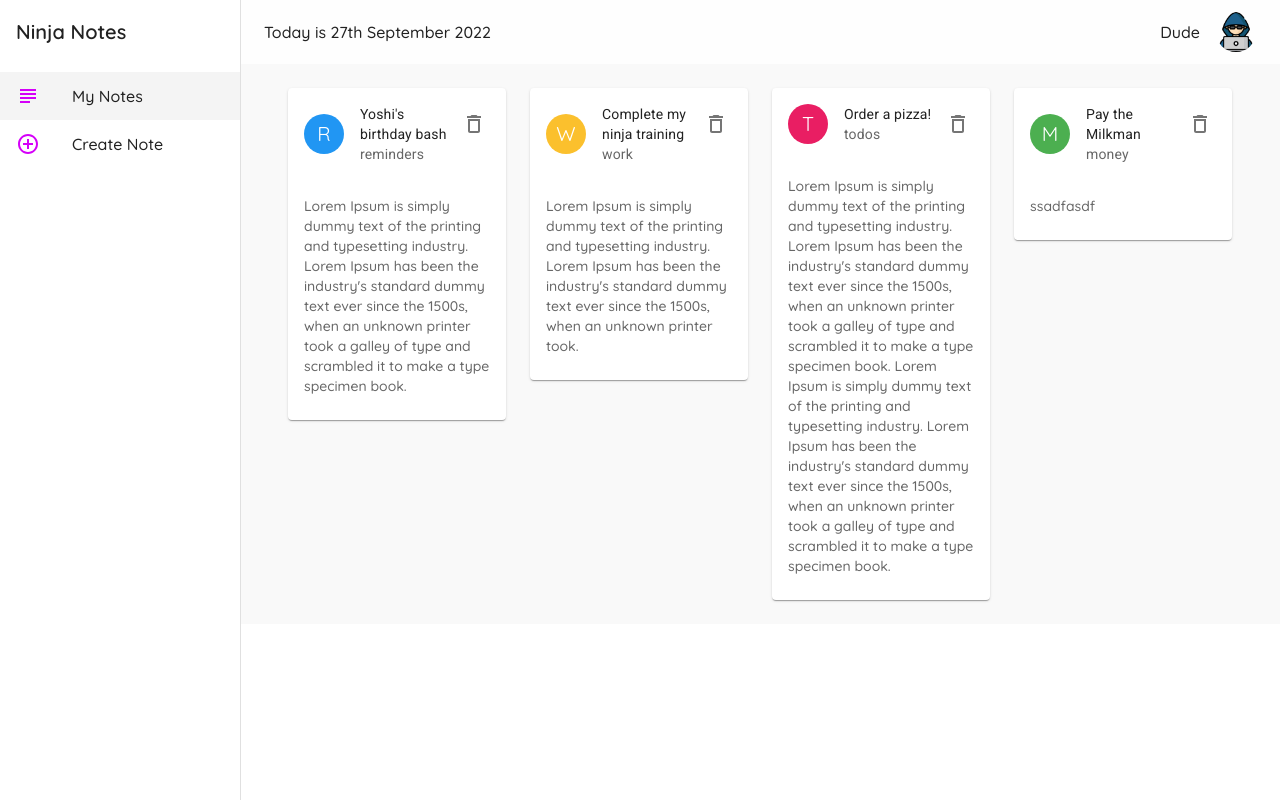
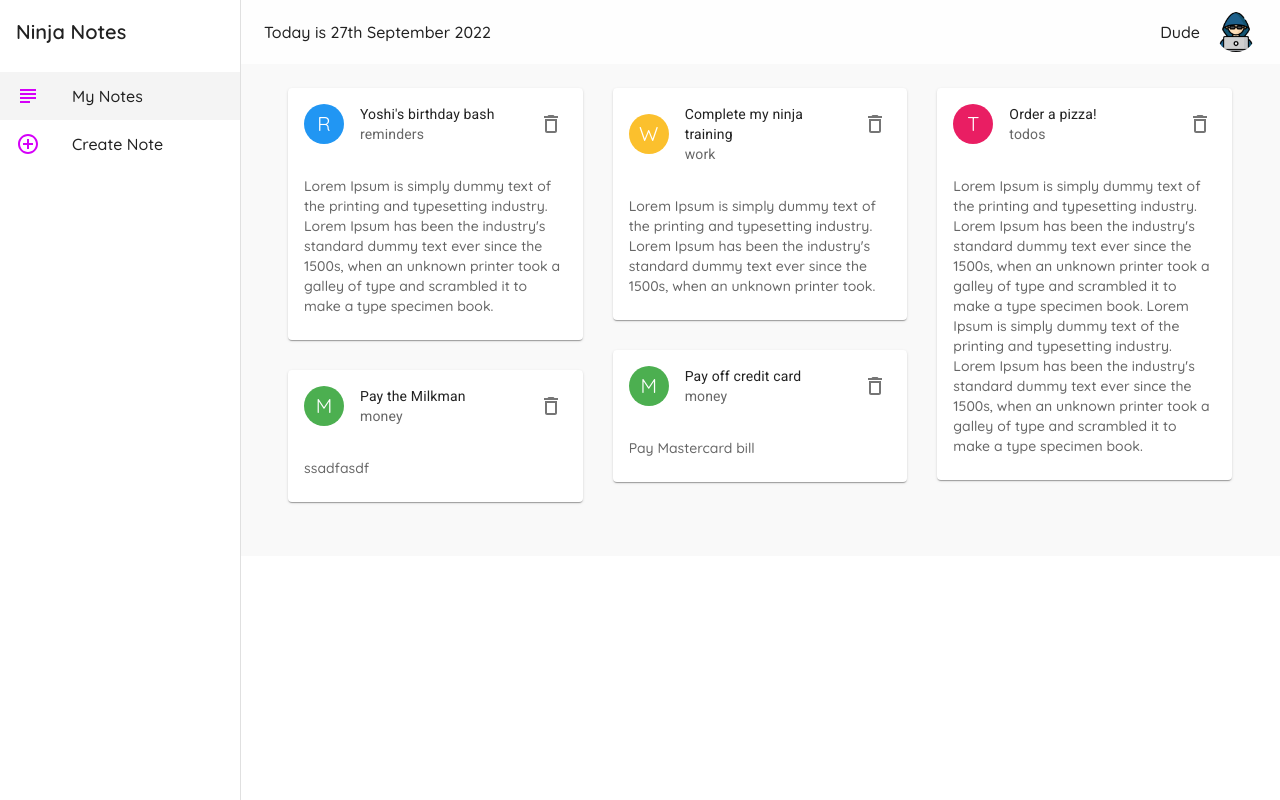
Before and after one commit to CodingWithDude/material-ui-tut, a React (Create React App) app: page / in a window 1280 px wide. Built offline with nearby package versions, Linux system fonts and the light colour scheme; data requests are answered from the project's data file.

Commit message:
Added Masonry to replace grid card layout

```diff
--- a/data/db.json
+++ b/data/db.json
@@ -23,6 +23,12 @@
       "details": "ssadfasdf",
       "category": "money",
       "id": 4
+    },
+    {
+      "title": "Pay off credit card",
+      "details": "Pay Mastercard bill",
+      "category": "money",
+      "id": 5
     }
   ]
 }
--- a/package.json
+++ b/package.json
@@ -15,6 +15,7 @@
     "date-fns": "^2.29.3",
     "react": "^17.0.1",
     "react-dom": "^17.0.1",
+    "react-masonry-css": "^1.0.16",
     "react-router-dom": "^5.2.0",
     "react-scripts": "4.0.2",
     "web-vitals": "^1.1.0"
--- a/src/index.css
+++ b/src/index.css
@@ -5,3 +5,23 @@
   -webkit-font-smoothing: antialiased;
   -moz-osx-font-smoothing: grayscale;
 }
+
+/* Masonry */
+
+.my-masonry-grid {
+  display: -webkit-box; /* Not needed if autoprefixing */
+  display: -ms-flexbox; /* Not needed if autoprefixing */
+  display: flex;
+  margin-left: -30px; /* gutter size offset */
+  width: auto;
+}
+.my-masonry-grid_column {
+  padding-left: 30px; /* gutter size */
+  background-clip: padding-box;
+}
+
+/* Style your items */
+.my-masonry-grid_column > div {
+  /* change div to reference your elements you put in <Masonry> */
+  margin-bottom: 30px;
+}
--- a/src/pages/Notes.js
+++ b/src/pages/Notes.js
@@ -2,6 +2,7 @@
 import Grid from "@material-ui/core/Grid";
 import Container from "@material-ui/core/Container";
 import NoteCard from "../components/NoteCard";
+import Masonry from "react-masonry-css";
 
 export default function Notes() {
   const [notes, setNotes] = useState([]);
@@ -21,15 +22,25 @@
     setNotes(newNotes);
   };
 
+  const breakpoints = {
+    default: 3,
+    1100: 2,
+    700: 1,
+  };
+
   return (
     <Container>
-      <Grid container spacing={3}>
+      <Masonry
+        breakpointCols={breakpoints}
+        className="my-masonry-grid"
+        columnClassName="my-masonry-grid_column"
+      >
         {notes.map((note) => (
-          <Grid item key={note.id} xs={12} md={6} lg={3}>
+          <div item key={note.id}>
             <NoteCard note={note} handleDelete={handleDelete}></NoteCard>
-          </Grid>
+          </div>
         ))}
-      </Grid>
+      </Masonry>
     </Container>
   );
 }
```
Also changed, not shown: 1 other file (tests, documents, lock files or other folders).
